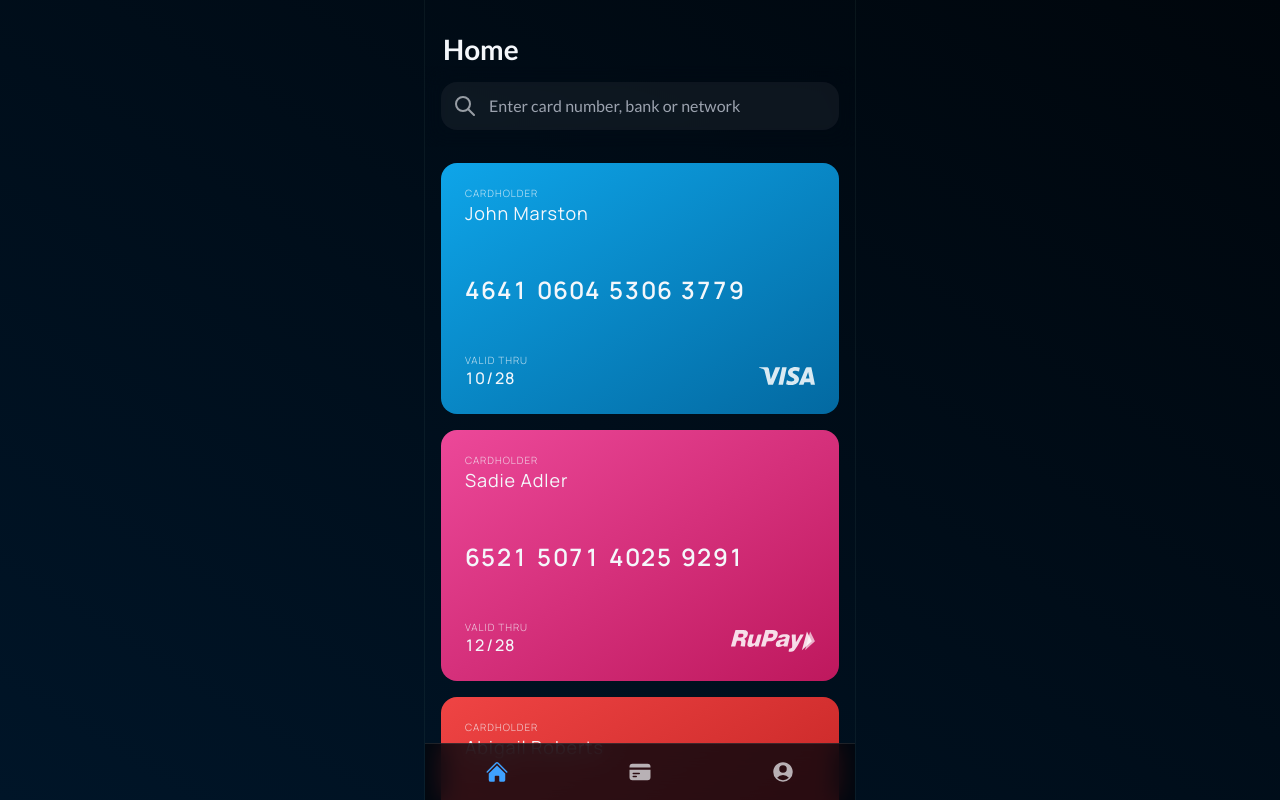
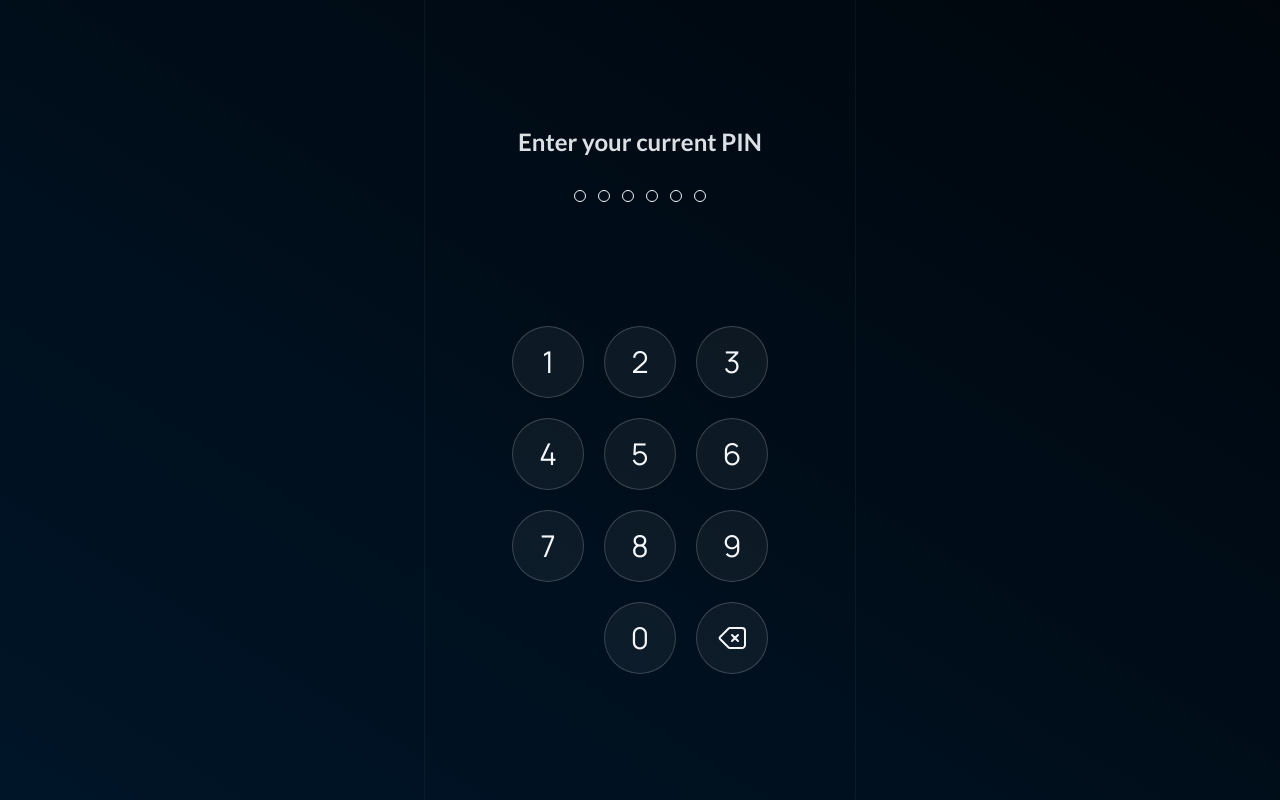
Before and after one commit to hrvsdev/cardnest, a React (Vite) app: page / in a window 1280 px wide. Before the commit this address led to /home. Shown: the top 800 px of the page. Built offline with nearby package versions, Linux system fonts and the light colour scheme.

Commit message:
Set authenticated and unauthenticated routes

```diff
--- a/src/App.tsx
+++ b/src/App.tsx
@@ -2,17 +2,34 @@ import { Navigate, Route, Routes } from "react-router-dom";
 
 import { AddCard } from "@pages/AddCard";
 import { Home } from "@pages/Home";
+import { Pin } from "@pages/Pin";
 import { User } from "@pages/User";
 
 export default function App() {
+	const isAuthenticated = false;
 	return (
 		<main className="flex flex-col min-h-dvh h-full w-full">
-			<Routes>
-				<Route path="home/*" element={<Home />} />
-				<Route path="add/*" element={<AddCard />} />
-				<Route path="user/*" element={<User />} />
-				<Route path="*" element={<Navigate to="home" />} />
-			</Routes>
+			{isAuthenticated ? <AuthenticatedRoutes /> : <UnauthenticatedRoutes />}
 		</main>
 	);
 }
+
+function AuthenticatedRoutes() {
+	return (
+		<Routes>
+			<Route path="home/*" element={<Home />} />
+			<Route path="add/*" element={<AddCard />} />
+			<Route path="user/*" element={<User />} />
+			<Route path="*" element={<Navigate to="home" />} />
+		</Routes>
+	);
+}
+
+function UnauthenticatedRoutes() {
+	return (
+		<Routes>
+			<Route index element={<Pin />} />
+			<Route path="*" element={<Navigate to="/" />} />
+		</Routes>
+	);
+}
```
